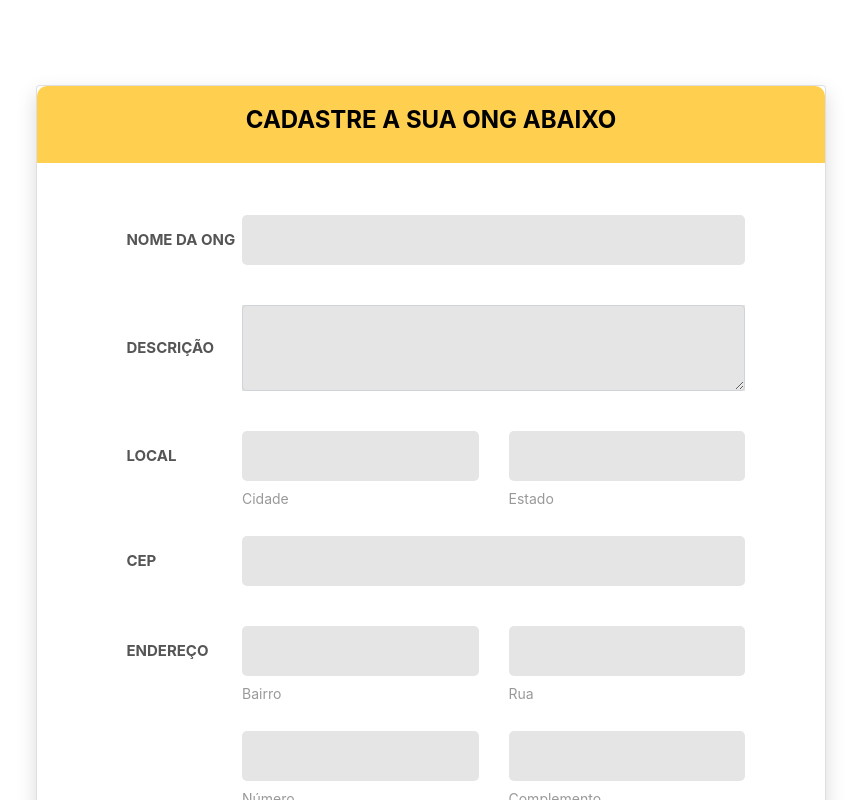
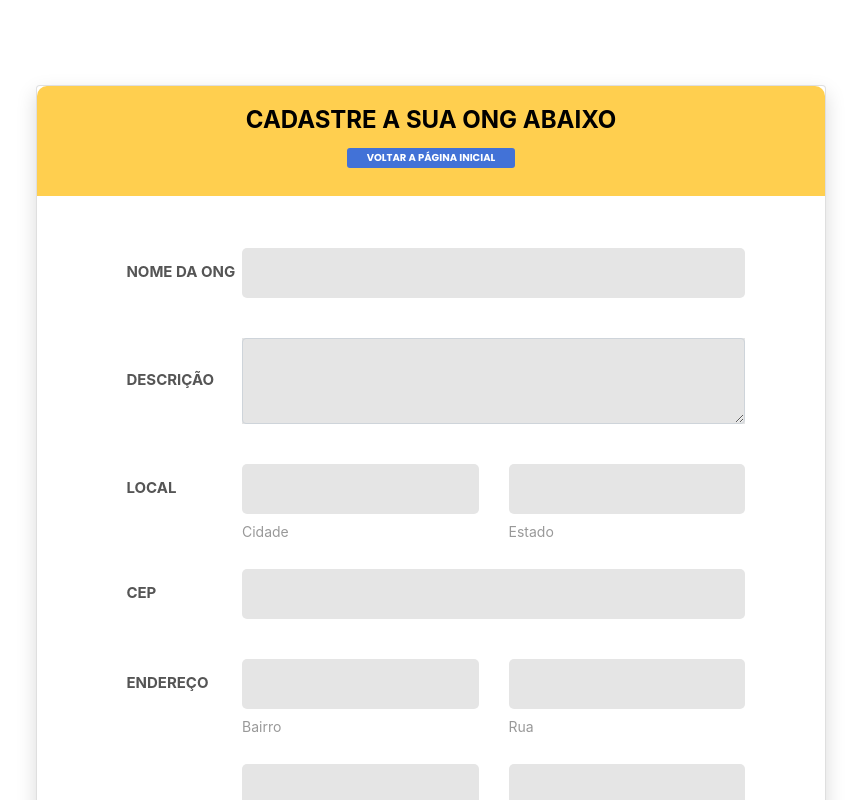
Before and after one commit to cpejr/appcorona, a React (Create React App) app in the folder frontend/: page /register in a window 1280 px wide. Shown: the top 800 px of the page, without its empty margins (209-1070 px from the left). Built offline with nearby package versions, Linux system fonts and the light colour scheme.

Commit message:
botão de voltar na pag register

```diff
--- a/frontend/src/pages/List/index.js
+++ b/frontend/src/pages/List/index.js
@@ -38,7 +38,7 @@ export default function List(props) {
           <div className="header text-center d-flex flex-wrap justify-content-between">
             <img src="logo cpe.png" className="logo" alt="Logo"></img>
             <h2 className="title d-flex align-items-center">Bem Conectado</h2>
-            <Link className="btn btn--radius-2 btn btn-warning m-2 mr-4 justify-content-end align-self-center" to="/register" type="submit">
+            <Link className="btn1 btn--radius btn--blue m-2 mr-4 justify-content-end align-self-center" to="/register" type="submit">
               Cadastre sua ong
               </Link>
           </div>
--- a/frontend/src/pages/Register/index.js
+++ b/frontend/src/pages/Register/index.js
@@ -90,7 +90,14 @@ export default function Register({ className, fileName, onSubmit }){
     <div className="wrapper wrapper--w790">
         <div className="card card-5">
             <div className="card-heading">
-                <h2 className="title">Cadastre a sua ONG abaixo</h2>
+               <h2 className="title">Cadastre a sua ONG abaixo</h2>
+               <div id="bttn1">
+                    <button
+                        onClick={event => window.location.href = '/'}
+                        className="btn3 btn--radius btn--blue"
+                        type="submit">VOLTAR A PÁGINA INICIAL
+                    </button>
+                </div>
             </div>
             <div className="card-body">
                 <form onSubmit={handleRegister}>
--- a/frontend/src/pages/Register/styles.css
+++ b/frontend/src/pages/Register/styles.css
@@ -441,6 +441,25 @@
     background: #eb3746;
   }
 
+#bttn1 {text-align: center;
+      padding-bottom: 1%;}
+.btn3 {
+  display: inline-block;
+  text-align: center;
+  line-height: 20px;
+  padding: 0 20px;
+  -webkit-transition: all 0.4s ease;
+  -o-transition: all 0.4s ease;
+  -moz-transition: all 0.4s ease;
+  transition: all 0.4s ease;
+  cursor: pointer;
+  font-size: 10px;
+  text-transform: uppercase;
+  font-weight: 700;
+  color: #fff;
+  font-family: Poppins;
+}
+
   /* ==========================================================================
      #DATE PICKER
      ========================================================================== */
```
